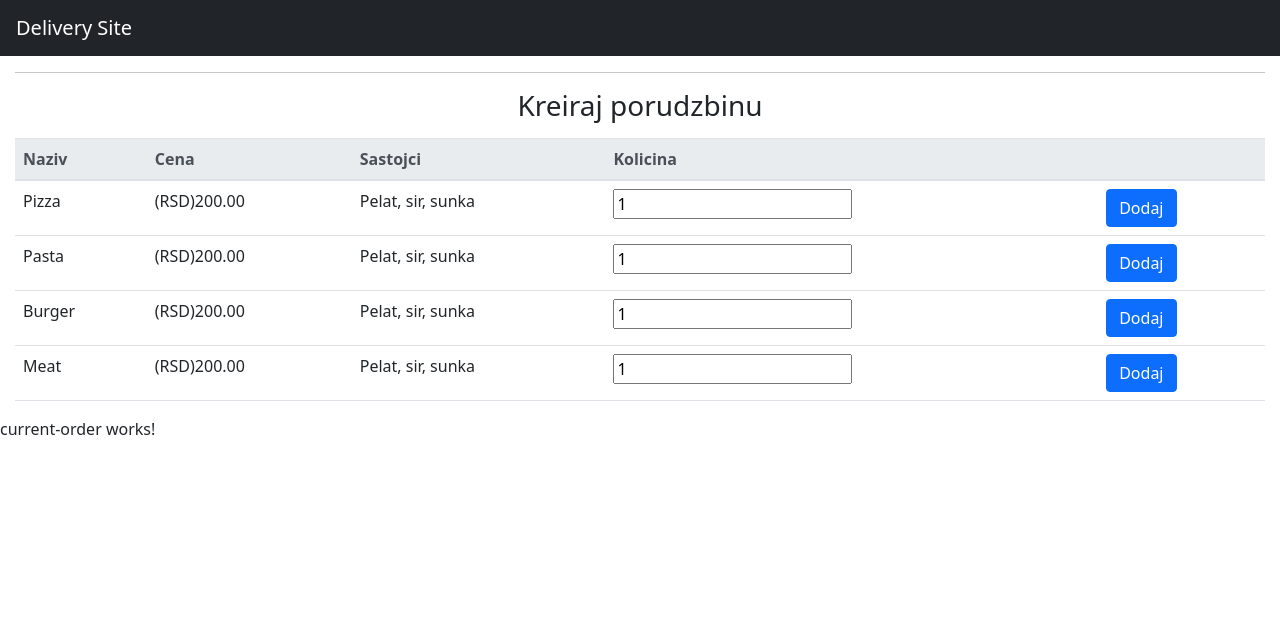
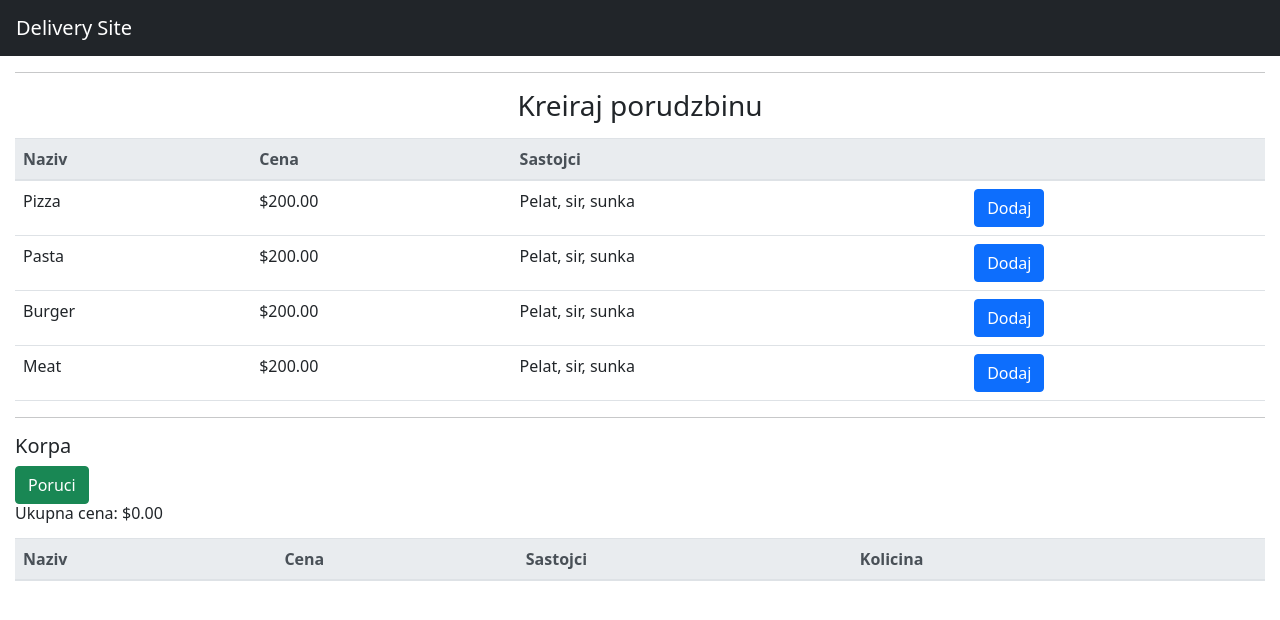
Before and after one commit to Igor-He/project-web2, an Angular app: page /new-current-order in a window 1280 px wide. Shown: the top 620 px of the page. Built offline with nearby package versions, Linux system fonts and the light colour scheme.

Commit message:
new order component with list of products and modal for generate new order

```diff
--- a/src/app/components/home-page/customer/new-current-order/new-current-order.component.html
+++ b/src/app/components/home-page/customer/new-current-order/new-current-order.component.html
@@ -1,2 +1,2 @@
 <app-new-order></app-new-order>
-<app-current-order></app-current-order>
+<!-- <app-current-order></app-current-order> -->
--- a/src/app/components/home-page/customer/new-order/new-order.component.css
+++ b/src/app/components/home-page/customer/new-order/new-order.component.css
@@ -0,0 +1,4 @@
+#comment
+{
+    height: 100px;
+}
--- a/src/app/components/home-page/customer/new-order/new-order.component.html
+++ b/src/app/components/home-page/customer/new-order/new-order.component.html
@@ -1,15 +1,37 @@
 <div id="container"  style="margin-left: 15px; margin-right: 15px; margin-top: 15px;">
     <hr/>
     <h3 style="text-align: center;">Kreiraj porudzbinu</h3>
-    <!-- <div class="row">
-        <div class="col-2">
-            <u><a role="button" (click)="all()" data-toggle="modal" data-target=".bs-example-modal-sm" aria-hidden="true">Svi dostavljaci</a></u>
-        </div>
-        <div class="col-2">
-            <u><a role="button" (click)="onlyApproved()" data-toggle="modal" data-target=".bs-example-modal-sm" aria-hidden="true">Samo odobreni</a></u>
-        </div>
+    <div id="table" >
+    <table style="margin-top: 15px;" class="table table-hover">
+        <thead class="thead-light">
+            <tr>
+                <th scope="col">Naziv</th>
+                <th scope="col">Cena</th>
+                <th scope="col">Sastojci</th>
+                <th colspan="1"></th>
+            </tr>
+        </thead>
+        <tbody>
+            <tr *ngFor="let product of list">
+                <td>{{product.name}}</td>
+                <td>${{product.price}}.00</td>
+                <td>{{product.ingredient}}</td>
+                 <td >
+                    <button  (click)="addToCart(product.name)" class="btn btn-primary" >
+                        Dodaj
+                    </button>
+                </td>
+            </tr>
+        </tbody>
+    </table>
+</div>
+</div>
 
-    </div> -->
+<div id="container"  style="margin-left: 15px; margin-right: 15px; margin-top: 15px;">
+    <hr/>
+    <h5 style="text-align: left;">Korpa</h5>
+    <button class="btn btn-success" data-toggle="modal" data-target="#newOrder" >Poruci</button>
+    <h6 style="text-align: left;">Ukupna cena: ${{price}}.00</h6>
     <div id="table" >
     <table style="margin-top: 15px;" class="table table-hover">
         <thead class="thead-light">
@@ -22,23 +44,64 @@
             </tr>
         </thead>
         <tbody>
-            <tr *ngFor="let product of list">
-                <td>{{product.name}}</td>
-                <td>(RSD){{product.price}}.00</td>
-                <td>{{product.ingredient}}</td>
+            <tr *ngFor="let product of cart">
+                <td>{{product.product.name}}</td>
+                <td>${{product.product.price}}.00</td>
+                <td>{{product.product.ingredient}}</td>
                 <td >
-                    <input type="number" id="quantity" value="1" width="10" height="20" min="1"/>
-                </td>
-                <td >
-                    <!-- <button  (click)="addToCart(product.name, quantity)" class="btn btn-primary" >
-                        Dodaj
-                    </button> -->
-                    <button   class="btn btn-primary" >
-                        Dodaj
-                    </button>
+                   {{product.quantity}}
                 </td>
             </tr>
         </tbody>
     </table>
 </div>
 </div>
+
+
+<div class="modal fade" id="newOrder" tabindex="-1" role="dialog" aria-labelledby="newOrder" aria-hidden="true">
+    <div class="modal-dialog" role="document">
+      <div class="modal-content">
+        <div class="modal-header">
+          <h5 class="modal-title" id="newOrder">Osnovne informacije o porudzbini</h5>
+          <button type="button" class="close" data-dismiss="modal" aria-label="Close">
+            <span aria-hidden="true">&times;</span>
+          </button>
+        </div>
+        <div class="modal-body">
+          <div class="tab-content">
+            <form class="form">
+              <div class="form-group row">
+                <label for="code" class="col-sm-4 col-form-label">Stavke</label>
+                <hr>
+                <div *ngFor="let c of cart" >
+                    {{c.product.name}}_____${{c.product.price}}.00_____x{{c.quantity}}
+                </div>
+              </div>
+              <hr>
+              <div class="form-group row">
+                <label for="adress" class="col-sm-4 col-form-label"> Ukupno:</label>
+                <div>${{price}} + dostava $290 =<b> ${{priceDeliver}}</b></div>
+              </div>
+              <hr>
+              <div class="form-group row">
+                <label for="adress" class="col-sm-4 col-form-label">Adresa za dostavu</label>
+                <div class="col-sm-8">
+                    <input type="textArea" class="form-control" id="address" value="{{user.address}}" readonly />
+                </div>
+              </div>
+              <div class="form-group row">
+                <label for="lat" class="col-sm-4 col-form-label">Komentar</label>
+                <div class="col-sm-8">
+                    <input type="text" height="40" class="form-control" id="comment" placeholder="Unesite komentar">
+                </div>
+              </div>
+            </form>
+          </div>
+          <div class="modal-footer">
+            <button type="button" class="btn btn-secondary" data-dismiss="modal">Odustani</button>
+            <button type="button" class="btn btn-primary" data-dismiss="modal" (click)="createOrder()">Sačuvaj izmene</button>
+          </div>
+        </div>
+      </div>
+    </div>
+</div>
--- a/src/app/components/home-page/customer/new-order/new-order.component.ts
+++ b/src/app/components/home-page/customer/new-order/new-order.component.ts
@@ -1,6 +1,11 @@
 import { Component, OnInit } from '@angular/core';
+import { Order } from 'src/app/entities/order/order';
+import { ProductOrder } from 'src/app/entities/product-order/product-order';
 import { Product } from 'src/app/entities/product/product';
+import { User } from 'src/app/entities/user/user';
+import { OrderService } from 'src/app/services/order-service/order.service';
 import { ProductService } from 'src/app/services/product-service/product.service';
+import { UserService } from 'src/app/services/user-service/user.service';
 
 @Component({
   selector: 'app-new-order',
@@ -9,10 +14,45 @@ import { ProductService } from 'src/app/services/product-service/product.service
 })
 export class NewOrderComponent implements OnInit {
   list: Array<Product>;
-  constructor(private productService:ProductService) { }
+  cart: Array<ProductOrder>;
+  price: number;
+  priceDeliver: number;
+  user: User;
+  ordered: boolean=false;
+  constructor(private productService:ProductService, private userService:UserService, private orderService:OrderService) { }
 
   ngOnInit(): void {
+    const userUsername = JSON.parse(localStorage.getItem('sessionName') || '{}');
+    this.user=this.userService.listUsers.find(x=>x.username==userUsername) || new User();
     this.list=this.productService.listProducts;
+    this.cart=new Array<ProductOrder>();
+    this.price=0;
+    this.priceDeliver=0;
+  }
+  addToCart(name:string){
+    let exist=false;
+    const prod=this.productService.findProduct(name);
+    this.cart.forEach(x => {
+      if(x.product==prod){
+        x.quantity+=1;
+        this.price+=x.product.price;
+        this.priceDeliver=this.price+290;
+        exist=true;
+      }
+    });
+    if(!exist){
+      const quantity=1;
+      this.cart.push(new ProductOrder(prod, quantity));
+      this.price+=prod.price;
+      this.priceDeliver=this.price+290;
+    }
+  }
+
+  createOrder(){
+    let comment = (<HTMLInputElement> document.getElementById("comment")).value;
+    this.orderService.createOrder(new Order(0, this.cart, this.user.address, comment, this.priceDeliver, -1, this.user.id));
+    console.log(this.orderService.listOrders);
+    this.ordered=true;
   }
 
 }
--- /dev/null
+++ b/src/app/services/order-service/order.service.ts
@@ -0,0 +1,16 @@
+import { Injectable } from '@angular/core';
+import { Order } from 'src/app/entities/order/order';
+
+@Injectable({
+  providedIn: 'root'
+})
+export class OrderService {
+  listOrders: Array<Order>;
+  constructor() {
+    this.listOrders=new Array<Order>();
+  }
+
+  createOrder(o: Order){
+    this.listOrders.push(o);
+}
+}
--- a/src/app/services/product-service/product.service.ts
+++ b/src/app/services/product-service/product.service.ts
@@ -8,13 +8,13 @@ export class ProductService {
   listProducts: Array<Product>;
   constructor() {
     this.listProducts=new Array<Product>();
-    this.mockedUsers();
+    this.mockedProducts();
   }
 
   loadProducts(): Array<Product>{
     return this.listProducts;
   }
-  mockedUsers(){
+  mockedProducts(){
     const p1=new Product('Pizza', 200, 'Pelat, sir, sunka');
     const p2=new Product('Pasta', 200, 'Pelat, sir, sunka');
     const p3=new Product('Burger', 200, 'Pelat, sir, sunka');
@@ -27,5 +27,15 @@ export class ProductService {
 
   createProduct(p: Product){
     this.listProducts.push(p);
+  }
+
+  findProduct(name: string): Product{
+    let product=new Product();
+    this.listProducts.forEach(x => {
+      if(x.name==name){
+        product=x;
+      }
+    });
+    return product;
+  }
 }
-}
```
Also changed, not shown: 1 other file (tests, documents, lock files or other folders).
